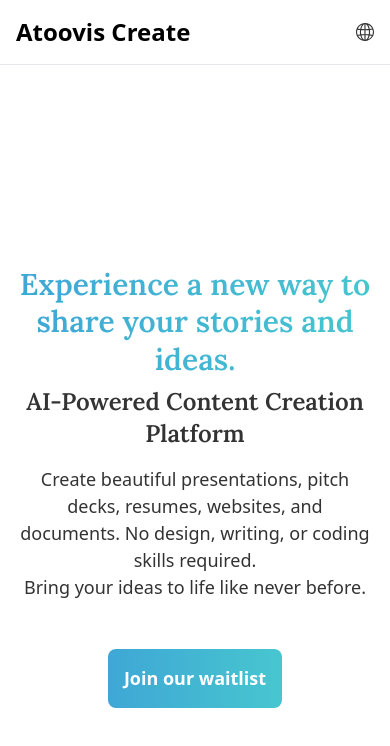
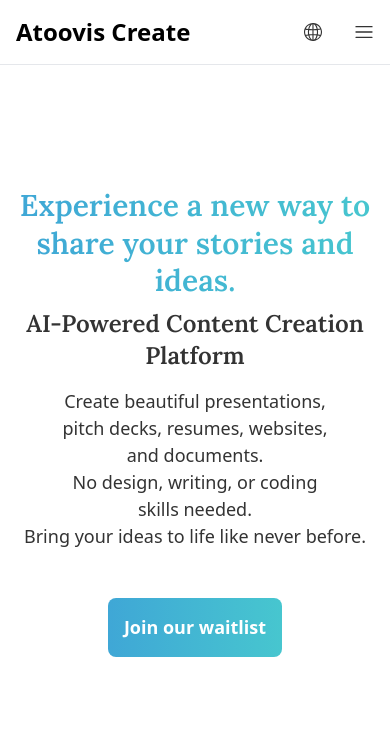
Before and after one commit to CZEJAY/demo, a Next.js app: page / in a window 390 px wide. Shown: the top 746 px of the page. Built offline with nearby package versions, Linux system fonts and the light colour scheme.

Commit message:
first commit

```diff
--- a/app/layout.tsx
+++ b/app/layout.tsx
@@ -4,8 +4,9 @@
 import { lora } from "./fonts/fonts";
 
 export const metadata: Metadata = {
-  title: "Create Next App",
-  description: "Generated by create next app",
+  title: "Atoovis Create",
+  description:
+    "Create beautiful presentations, pitch decks, resumes, websites, and documents. No design, writing, or coding skills needed. Bring your ideas to life like never before.",
 };
 
 export default function RootLayout({
--- a/app/page.tsx
+++ b/app/page.tsx
@@ -1,3 +1,5 @@
+import { Waitlist } from "@/components/Home/Waitlist";
+
 export default function Home() {
   return (
     <main>
@@ -13,15 +15,14 @@
             </h3>
           </div>
 
-          <p className=" md:max-w-xl text-pretty mx-auto mb-12">
+          <p className=" md:max-w-2xl text-pretty mx-auto mb-12">
             Create beautiful presentations, pitch decks, resumes, websites, and
-            documents. No design, writing, or coding skills required. <br />
+            documents. <br /> No design, writing, or coding skills needed.{" "}
+            <br />
             Bring your ideas to life like never before.
           </p>
 
-          <button className="bg-gradient-to-r from-deepTeal to-skyAqua hover:via-skyAqua hover:to-skyBlue text-white font-bold p-4 rounded-lg">
-            Join our waitlist
-          </button>
+          <Waitlist />
         </div>
       </section>
     </main>
--- /dev/null
+++ b/components/Home/Waitlist.tsx
@@ -0,0 +1,15 @@
+"use client";
+
+export function Waitlist() {
+  const handleWaitlist = () => {
+    alert("Added to waitlist");
+  };
+  return (
+    <button
+      className="bg-gradient-to-r from-deepTeal to-skyAqua hover:via-skyAqua hover:to-skyBlue text-white font-bold p-4 rounded-lg"
+      onClick={handleWaitlist}
+    >
+      Join our waitlist
+    </button>
+  );
+}
--- a/components/shared/Header.tsx
+++ b/components/shared/Header.tsx
@@ -1,15 +1,25 @@
+import { RxHamburgerMenu } from "react-icons/rx";
 import { SlGlobe } from "react-icons/sl";
 
 export function Header() {
   return (
-    <header className="md:fixed md:top-0 md:left-0 md:right-0 p-4 bg-white border-b border-b-red-charcoal">
+    <header className="fixed top-0 left-0 right-0 p-4 bg-white border-b border-b-red-charcoal">
       <div className="max-content flex justify-between items-center">
         <span className="text-2xl font-bold text-black">Atoovis Create</span>
 
-        <div className="">
-          <SlGlobe />
+        <div className="flex items-center space-x-8">
+          <SlGlobe className="cursor-pointer" />
+          <NavToggle />
         </div>
       </div>
     </header>
   );
 }
+
+function NavToggle() {
+  return (
+    <div>
+      <RxHamburgerMenu className="size-5" />
+    </div>
+  );
+}
```
